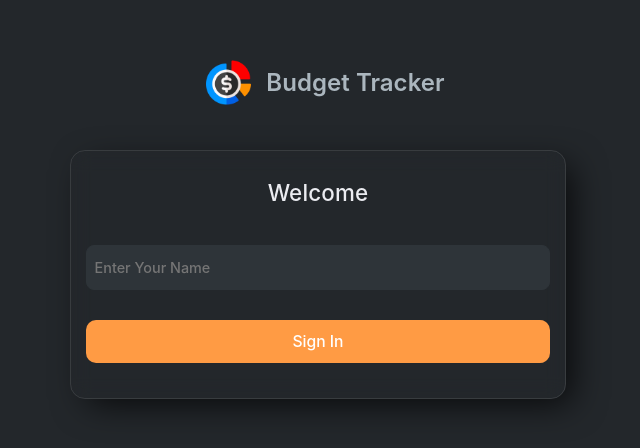
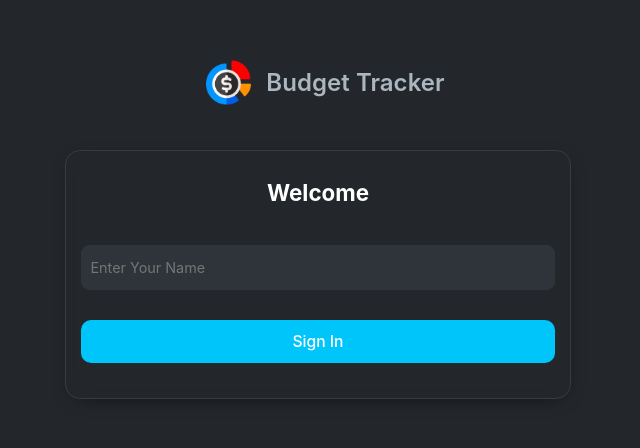
Before and after one commit to SujithGunasekaran/BudgetApp, a React (Create React App) app: page / in a window 1280 px wide. Shown: the top 448 px of the page, without its empty margins (322-962 px from the left). Built offline with nearby package versions, Linux system fonts and the light colour scheme.

Commit message:
css change

```diff
--- /dev/null
+++ b/src/Style/Finance.css
@@ -0,0 +1,137 @@
+
+.finance_main
+{
+    padding: 25px 0px;
+}
+
+/* Finance top header */
+
+.finance_top_header_container
+{
+    width: 100%;
+    display: flex;
+    align-items: center;
+}
+.finance_top_header_info_container
+{
+    display: flex;
+    align-items: center;
+}
+.finance_top_header_info_container:nth-child(n + 2)
+{
+    margin-left: 25px;
+}
+.finance_top_header_logo_bg
+{
+    width: 35px;
+    height: 35px;
+    border-radius: 50%;
+    background-color: var(--icon-bg);
+}
+.finance_top_header_logo
+{
+    width: 20px;
+    height: 20px;
+    margin: 7px 8px;
+    color: var(--icon-color);
+}
+.finance_top_header_heading
+{
+    padding-left: 10px;
+    font-size: .920rem;
+    font-weight: 600;
+    color: var(--title-heading);
+    font-family: var(--font-family-inter-font);
+    transition: 0.4s all ease-in-out;
+}
+.finance_top_header_heading:hover
+{
+    color: var(--title-highlight);
+    cursor: pointer;
+}
+
+
+/* Finance Traction  */
+
+.finance_transaction_header_container
+{
+    margin: 5px 0px 35px 0px;
+    display: flex;
+    align-items: center;
+    flex-wrap: wrap;
+}
+.finance_transaction_info_container
+{
+    display: flex;
+    flex-direction: column;
+    margin: 10px 25px 15px 0px;
+    padding: 10px 15px;
+    border-radius: 8px;
+}
+.finance_transaction_info_container:nth-child(n + 2)
+{
+    margin: 10px 25px 15px 25px;
+}
+.finance_transaction_info_container.success
+{
+    background-color: var(--success-alert-bg);
+    border: 1px solid var(--success-alert-border);
+}
+.finance_transaction_info_container.danger
+{
+    background-color: var(--danger-alert-bg);
+    border: 1px solid var(--danger-alert-border);
+}
+.finance_transaction_info_container.info
+{
+    background-color: var(--info-alert-bg);
+    border: 1px solid var(--info-alert-border);
+}
+.finance_transaction_info_container.warning
+{
+    background-color: var(--warning-alert-bg);
+    border: 1px solid var(--warning-alert-border);
+}
+.finance_transaction_info_container.danger
+{
+    background-color: var(--danger-alert-bg);
+    border: 1px solid var(--danger-alert-border);
+}
+.finance_transaction_info_name
+{
+    width: 180px;
+    font-size: 1.4rem;
+    font-weight: 600;
+    letter-spacing: 0.010rem;
+    font-family: var(--font-family-inter-font);
+    transition: 0.4s all ease-in-out;
+}
+.finance_transaction_info_money
+{
+    padding-top: 10px;
+    font-size: 1.4rem;
+    font-weight: 600;
+    letter-spacing: 0.010rem;
+    font-family: var(--font-family-inter-font);
+    transition: 0.4s all ease-in-out;
+}
+.finance_transaction_info_money.success,
+.finance_transaction_info_name.success
+{
+    color: var(--success-alert-text);
+}
+.finance_transaction_info_name.danger,
+.finance_transaction_info_money.danger
+{
+    color: var(--danger-alert-text);
+}
+.finance_transaction_info_name.info,
+.finance_transaction_info_money.info
+{
+    color: var(--info-alert-text);
+}
+.finance_transaction_info_name.warning,
+.finance_transaction_info_money.warning
+{
+    color: var(--warning-alert-text);
+}
--- a/src/Style/Header.css
+++ b/src/Style/Header.css
@@ -1,6 +1,88 @@
 .header_main_container
 {
     width: 100%;
+    padding: 15px 15px;
+    color: white;
+    display: flex;
+    justify-content: space-between;
+    align-items: center;
+    background-color: var(--body-bg);
+}
+.header_main_container a
+{
+    text-decoration: none;
+}
+.header_logo_info_container
+{
     display: flex;
     align-items: center;
 }
+.header_logo
+{
+    width: 35px;
+    height: 35px;
+}
+.header_logo_name
+{
+    margin-left: 10px;
+    font-size: .950rem;
+    font-weight: 600;
+    color: var(--title-heading);
+    font-family: var(--font-family-sans-serif);
+}
+
+/* Header menu list */
+
+.header_menu_list_container
+{
+    display: flex;
+    align-items: center;
+}
+.header_menu_item
+{
+    padding: 0px 12px;
+    color: var(--title-sub-heading);
+    font-size: .950rem;
+    font-weight: 600;
+    font-family: var(--font-family-sans-serif);
+    transition: 0.4s all ease-in-out;
+}
+.header_menu_item.active
+{
+    color: var(--title-highlight);
+}
+.header_menu_item:hover
+{
+    cursor: pointer;
+    color: var(--title-highlight);
+}
+
+/* Header user info */
+
+.header_user_info_container
+{
+    display: flex;
+    align-items: center;
+}
+.header_user_info_logo_bg
+{
+    width: 35px;
+    height: 35px;
+    border-radius: 50%;
+    background-color: var(--icon-bg);
+}
+.header_user_info_logo
+{
+    width: 20px;
+    height: 20px;
+    margin: 7px 8px;
+    color: var(--icon-color);
+}
+.header_user_info_name
+{
+    margin: 0px 10px;
+    font-size: .950rem;
+    font-weight: 600;
+    color: var(--title-heading);
+    font-family: var(--font-family-sans-serif);
+}
--- a/src/Style/Login.css
+++ b/src/Style/Login.css
@@ -31,20 +31,20 @@
     padding: 15px 15px;
     color: #fff;
     width: 100%;
+    background-color: var(--card-bg);
     border: 1px solid var(--card-border);
     backdrop-filter: blur(10px);
-    box-shadow: 11px 10px 34px -6px rgba(0,0,0,0.78);
-    -webkit-box-shadow: 11px 10px 34px -6px rgba(0,0,0,0.78);
-    -moz-box-shadow: 11px 10px 34px -6px rgba(0,0,0,0.78);
+    box-shadow: 1px 5px 20px -10px rgb(0 0 0 / 78%);
+    -webkit-box-shadow: 1px 5px 20px -10px rgb(0 0 0 / 78%);
+    -moz-box-shadow: 1px 5px 20px -10px rgb(0 0 0 / 78%);
 }
 .login_app_card_heading
 {
     padding: 10px 0px 10px 0px;
     text-align: center;
-    color: var(--title-light);
+    color: var(--title-dark);
     font-size: 1.4rem;
-    font-weight: 500;
-    letter-spacing: 0.010rem;
+    font-weight: 700;
     font-family: var(--font-family-sans-serif);
 }
 .login_app_card_form_input
@@ -55,8 +55,9 @@
     padding: 8px 8px;
     font-family: var(--font-family-sans-serif);
     font-size: 1rem;
+    font-weight: 500;
     color: var(--form-input-text);
-    border: 1px solid var(--form-input-bg);
+    border: 1px solid var(--form-input-border);
     border-radius: 8px;
     background-color: var(--form-input-bg);
     transition: 0.4s all ease-in-out;
@@ -64,7 +65,7 @@
 .login_app_card_form_input::placeholder
 {
     font-size: .9rem;
-    font-weight: 500;
+    font-weight: 400;
 }
 .login_app_card_form_input:focus
 {
--- a/src/Style/global.css
+++ b/src/Style/global.css
@@ -4,13 +4,30 @@
     --body-bg : #23272B;
     --form-input-bg : #2E3439;
     --form-input-border : #2E3439;
-    --form-focus-border : #FF851A;
+    --form-focus-border : #00C5FB;
 
-    --btn-highlight-bg : #ff9b44;
-    --btn-highlight-hover-bg : #FF851A;
+    --icon-bg : #d2edf5;
+    --icon-color : #03aedd;
+
+    --btn-highlight-bg : #00C5FB;
+    --btn-highlight-hover-bg : #05aedd;
+
+    --danger-alert-text : #ff5a4e;
+    --danger-alert-bg : rgba(248,81,73,0.1);
+    --danger-alert-border : rgba(248,81,73,0.4);
+    --success-alert-text : #4cbb59;
+    --success-alert-bg : rgba(46,160,67,0.1);
+    --success-alert-border : rgb(52, 180, 76);
+    --info-alert-text : #17a2b8;
+    --info-alert-border : #17a2b8;
+    --info-alert-bg : rgba(6, 144, 199, 0.1);
+    --warning-alert-text : #ffc107;
+    --warning-alert-border : #ffc107;
+    --warning-alert-bg : rgba(186, 199, 6, 0.1);
 
     --card-border : rgba(255,255,255,0.1);
 
+    --title-highlight : #00C5FB;
     --title-light : #ebecf1;
     --title-heading : #abb6be;
     --title-sub-heading : #97a0a8;
@@ -25,12 +42,12 @@
 .body
 {
     width: 100%;
+    background-color: var(--body-bg);
 }
 
 .body-main
 {
-    padding: 15px;
-    background-color: var(--body-bg);
+    padding: 15px 5px;
     min-height: 100vh;
 }
 
```
